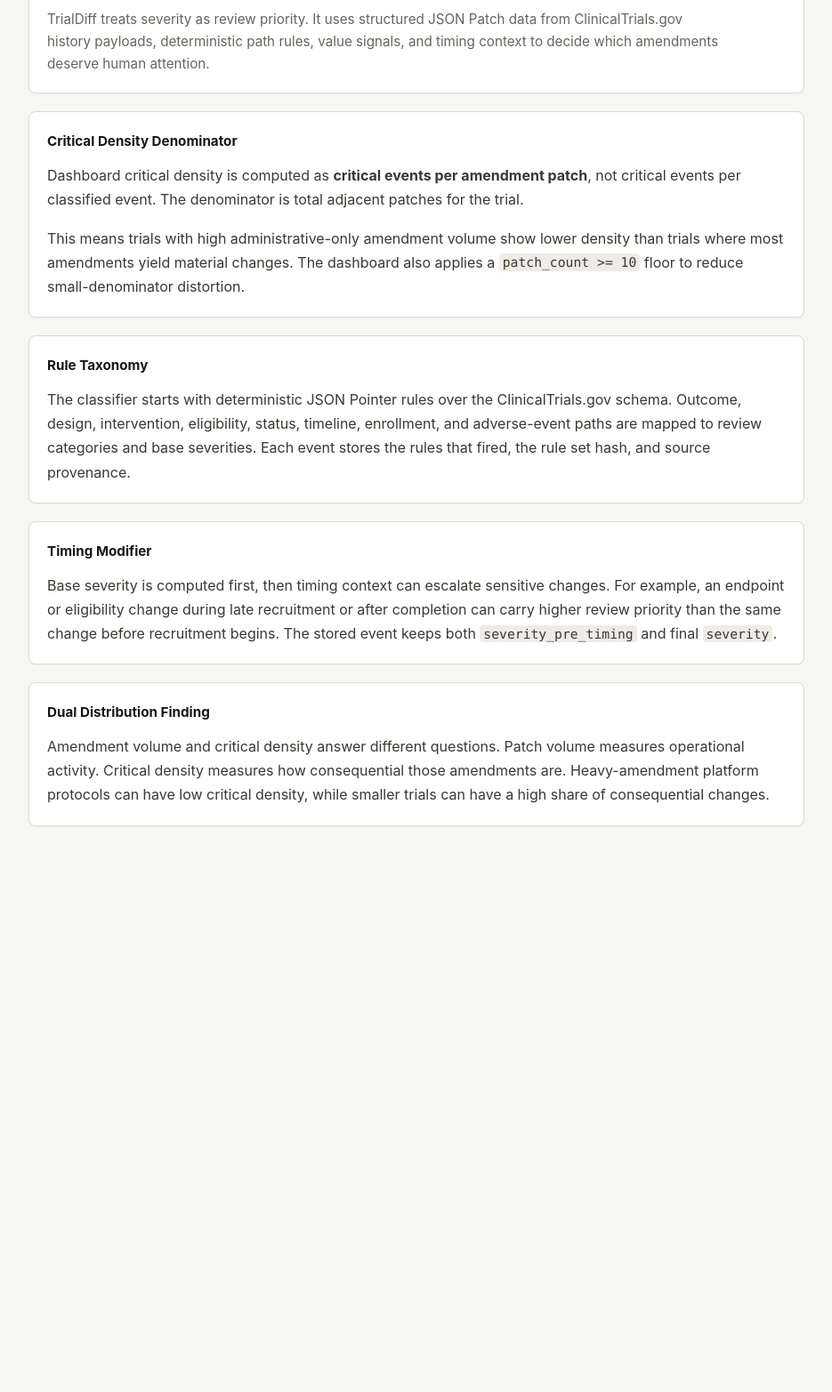
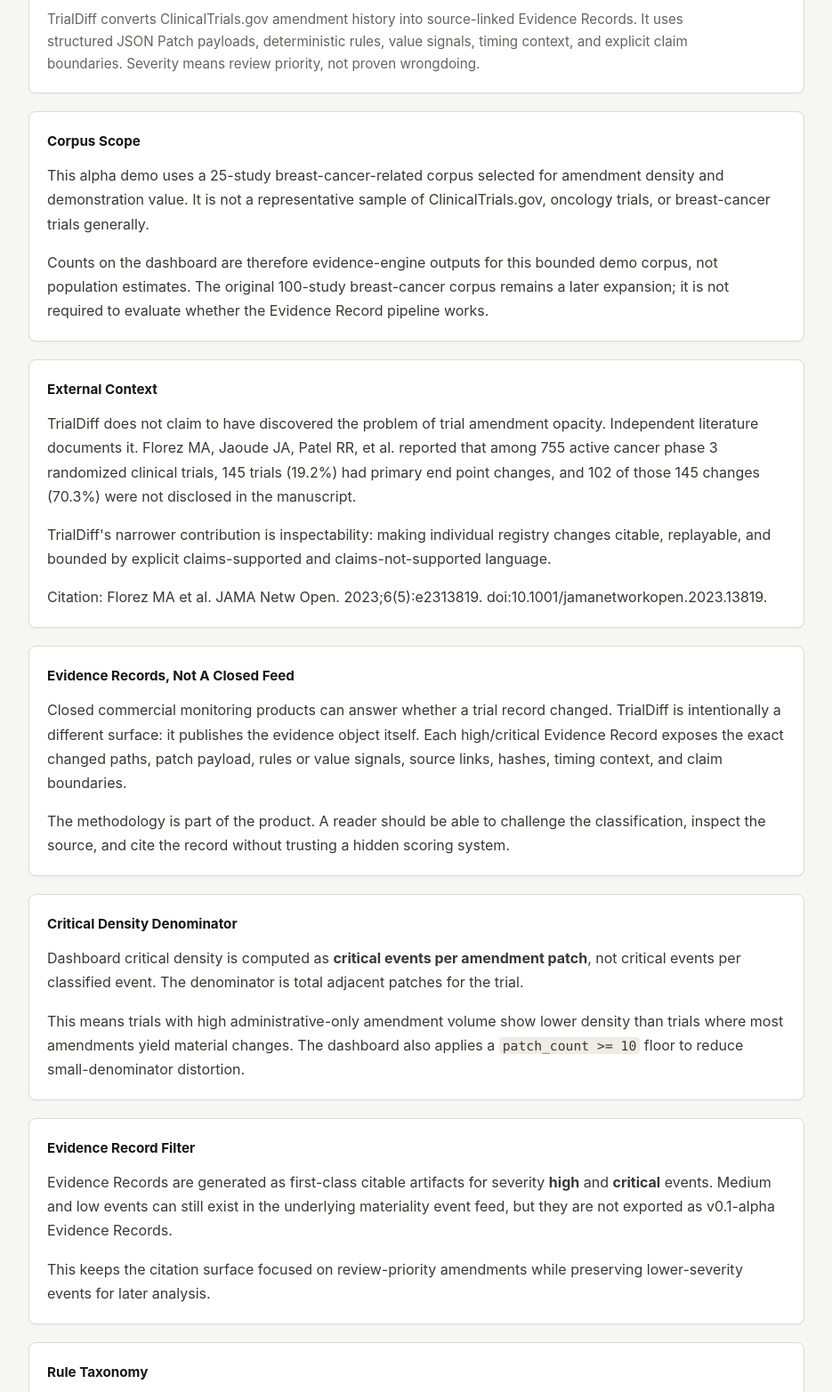
Before and after one commit to AMBRA7592/trialdiff, an Astro site in the folder frontend/: page /methodology in a window 1280 px wide. Shown: the part 165-1730 px from the top of the page at 89% size, without its empty margins (172-1107 px from the left). Before the commit the page ends 1118 px from the top, so only its background shows below. Built offline with nearby package versions, Linux system fonts and the light colour scheme; Astro itself is replaced by a stand-in of ours.

Commit message:
Strengthen TrialDiff methodology positioning

```diff
--- a/frontend/src/layouts/BaseLayout.astro
+++ b/frontend/src/layouts/BaseLayout.astro
@@ -8,7 +8,7 @@ interface Props {
 
 const {
   title = "TrialDiff",
-  description = "Clinical trial amendment transparency dashboard.",
+  description = "Open, reproducible ClinicalTrials.gov amendment evidence records.",
 } = Astro.props;
 ---
 
--- a/frontend/src/pages/methodology.astro
+++ b/frontend/src/pages/methodology.astro
@@ -4,7 +4,10 @@ import { ArrowLeft } from "@lucide/astro";
 import BaseLayout from "@/layouts/BaseLayout.astro";
 ---
 
-<BaseLayout title="Methodology | TrialDiff">
+<BaseLayout
+  title="Methodology | TrialDiff"
+  description="How TrialDiff builds deterministic, source-linked ClinicalTrials.gov amendment Evidence Records."
+>
   <main class="page-shell stack methodology-page">
     <a class="button" href="/">
       <ArrowLeft size={16} />
@@ -15,11 +18,56 @@ import BaseLayout from "@/layouts/BaseLayout.astro";
       <p class="eyebrow">Methodology</p>
       <h1>How TrialDiff ranks amendment history</h1>
       <p class="lede">
-        TrialDiff treats severity as review priority. It uses structured JSON Patch data from ClinicalTrials.gov
-        history payloads, deterministic path rules, value signals, and timing context to decide which amendments deserve
-        human attention.
+        TrialDiff converts ClinicalTrials.gov amendment history into source-linked Evidence Records. It uses structured
+        JSON Patch payloads, deterministic rules, value signals, timing context, and explicit claim boundaries. Severity
+        means review priority, not proven wrongdoing.
       </p>
     </header>
+
+    <section class="panel panel-pad method-section" id="corpus-scope">
+      <h2>Corpus Scope</h2>
+      <p>
+        This alpha demo uses a 25-study breast-cancer-related corpus selected for amendment density and demonstration
+        value. It is not a representative sample of ClinicalTrials.gov, oncology trials, or breast-cancer trials
+        generally.
+      </p>
+      <p>
+        Counts on the dashboard are therefore evidence-engine outputs for this bounded demo corpus, not population
+        estimates. The original 100-study breast-cancer corpus remains a later expansion; it is not required to evaluate
+        whether the Evidence Record pipeline works.
+      </p>
+    </section>
+
+    <section class="panel panel-pad method-section" id="external-context">
+      <h2>External Context</h2>
+      <p>
+        TrialDiff does not claim to have discovered the problem of trial amendment opacity. Independent literature
+        documents it. Florez MA, Jaoude JA, Patel RR, et al. reported that among 755 active cancer phase 3 randomized
+        clinical trials, 145 trials (19.2%) had primary end point changes, and 102 of those 145 changes (70.3%) were not
+        disclosed in the manuscript.
+      </p>
+      <p>
+        TrialDiff's narrower contribution is inspectability: making individual registry changes citable, replayable, and
+        bounded by explicit claims-supported and claims-not-supported language.
+      </p>
+      <p>
+        Citation: <a href="https://pubmed.ncbi.nlm.nih.gov/37195664/">Florez MA et al. JAMA Netw Open.
+        2023;6(5):e2313819. doi:10.1001/jamanetworkopen.2023.13819.</a>
+      </p>
+    </section>
+
+    <section class="panel panel-pad method-section" id="positioning">
+      <h2>Evidence Records, Not A Closed Feed</h2>
+      <p>
+        Closed commercial monitoring products can answer whether a trial record changed. TrialDiff is intentionally a
+        different surface: it publishes the evidence object itself. Each high/critical Evidence Record exposes the exact
+        changed paths, patch payload, rules or value signals, source links, hashes, timing context, and claim boundaries.
+      </p>
+      <p>
+        The methodology is part of the product. A reader should be able to challenge the classification, inspect the
+        source, and cite the record without trusting a hidden scoring system.
+      </p>
+    </section>
 
     <section class="panel panel-pad method-section" id="critical-density">
       <h2>Critical Density Denominator</h2>
@@ -34,6 +82,19 @@ import BaseLayout from "@/layouts/BaseLayout.astro";
       </p>
     </section>
 
+    <section class="panel panel-pad method-section" id="evidence-record-filter">
+      <h2>Evidence Record Filter</h2>
+      <p>
+        Evidence Records are generated as first-class citable artifacts for severity <strong>high</strong> and
+        <strong>critical</strong> events. Medium and low events can still exist in the underlying materiality event feed,
+        but they are not exported as v0.1-alpha Evidence Records.
+      </p>
+      <p>
+        This keeps the citation surface focused on review-priority amendments while preserving lower-severity events for
+        later analysis.
+      </p>
+    </section>
+
     <section class="panel panel-pad method-section">
       <h2>Rule Taxonomy</h2>
       <p>
@@ -41,6 +102,10 @@ import BaseLayout from "@/layouts/BaseLayout.astro";
         design, intervention, eligibility, status, timeline, enrollment, and adverse-event paths are mapped to review
         categories and base severities. Each event stores the rules that fired, the rule set hash, and source
         provenance.
+      </p>
+      <p>
+        Large language models do not set severity. They are not part of the deterministic review-priority decision in
+        v0.1-alpha.
       </p>
     </section>
 
@@ -55,6 +120,33 @@ import BaseLayout from "@/layouts/BaseLayout.astro";
     </section>
 
     <section class="panel panel-pad method-section">
+      <h2>Source Provenance Caveat</h2>
+      <p>
+        The demo uses public ClinicalTrials.gov study pages and API payloads. Adjacent history patches come from
+        ClinicalTrials.gov history endpoints that expose JSON Patch-like changes between versions. TrialDiff stores the
+        returned patch payload and hashes it so an exported Evidence Record remains inspectable even if a source endpoint
+        later changes.
+      </p>
+      <p>
+        The current alpha is therefore evidence-preserving, not endpoint-independent. Long-term durability would require
+        a broader source archiving strategy.
+      </p>
+    </section>
+
+    <section class="panel panel-pad method-section">
+      <h2>Status And Stopped-Trial Rules</h2>
+      <p>
+        Status and termination rules are treated as review-priority signals because stopped-trial explanations are
+        structured public-record fields. 42 CFR 11.64 references the ClinicalTrials.gov "Why Study Stopped" data element
+        when applicable. TrialDiff can surface whether this field changed, was empty, or matched a low-information value.
+      </p>
+      <p>
+        TrialDiff does not determine whether an explanation satisfies the regulation, whether a sponsor complied with
+        law, or whether a stopped trial was scientifically justified.
+      </p>
+    </section>
+
+    <section class="panel panel-pad method-section">
       <h2>Dual Distribution Finding</h2>
       <p>
         Amendment volume and critical density answer different questions. Patch volume measures operational activity.
```
